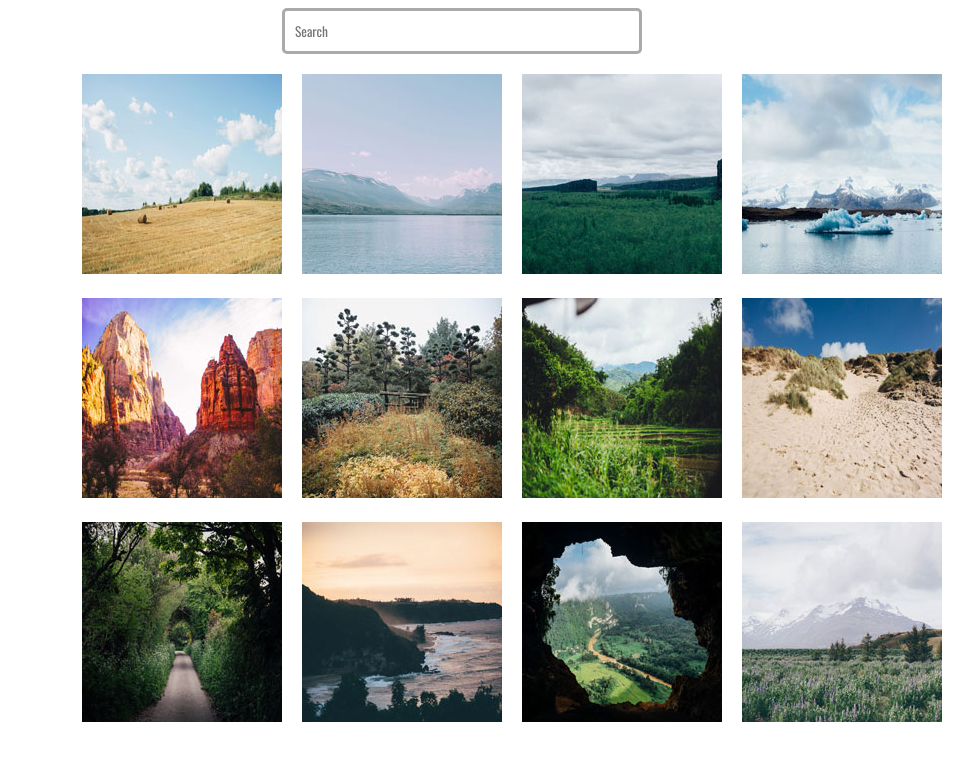
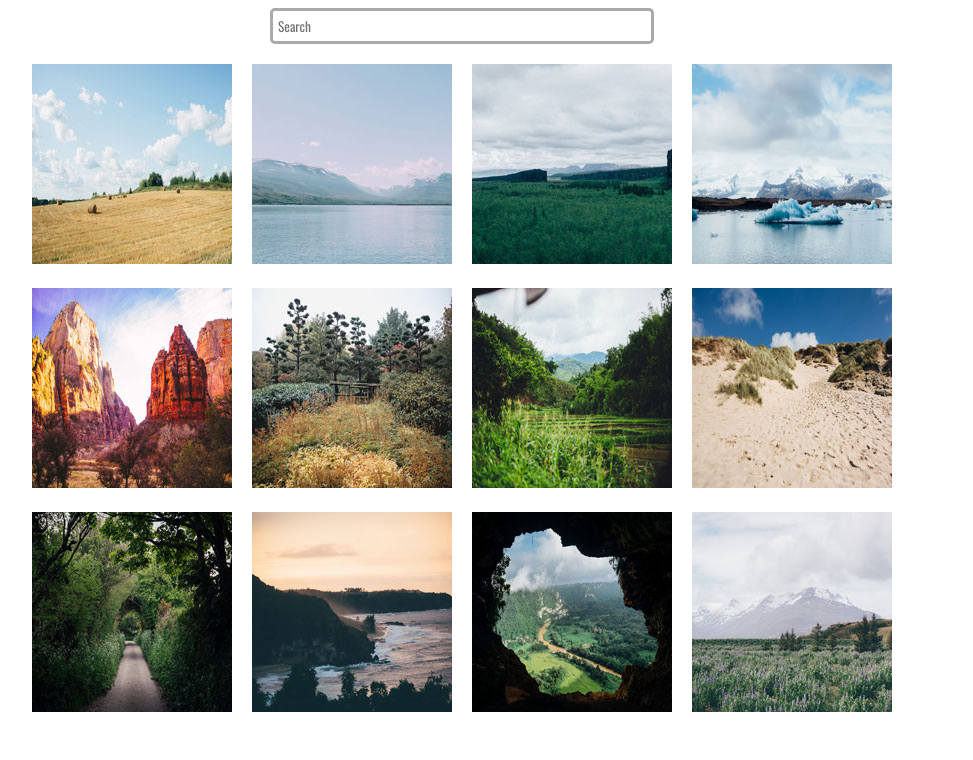
Before and after one commit to RegionalAura444/Interative-Photo-Gallery, a plain HTML site: page index.html in a window 1280 px wide. Shown: the whole page, without its empty margins (178-1151 px from the left). Drawn offline with nearby package versions, Linux system fonts and the light colour scheme.

Commit message:
Changes
Alignment issues fixed

```diff
--- a/css/styles.css
+++ b/css/styles.css
@@ -1,23 +1,30 @@
+
 *{
   box-sizing: border-box;
   text-align: center;
+}
+
+
+.searchbar{
+   display:flex;
+   justify-content: center;
+
 }
 
 #search{
    text-align: left;
    border:solid 3px rgb(170, 170, 170);
    border-radius:5px;
-   width:45vh;
-   padding:10px 10px;
+   padding:5px 5px;
    font-family:Oswald,sans-serif;
+   width:30vw;
 }
 
 .gallery{
    display:grid;
    gap: 20px 20px;
-   grid-template-columns: repeat(4,1fr);
-   grid-auto-columns: minmax(100px, auto);
+   grid-template-columns: repeat(4,200px);
    padding:20px 20px;
-   width:100vh;
-   margin: 0 auto;
+   justify-content: center;
+   align-content: center;
 }
--- a/index.html
+++ b/index.html
@@ -15,15 +15,13 @@
         <main>
 
 
-            <div>
+            <div class="searchbar">
                 <form>
-                    <input type="text" id="search" placeholder="Search">
+                    <input type="search" id="search" placeholder="Search">
                 </form>
             </div>
 
             <div class="gallery">
-
-                <script src="js/searchFilter.js"></script>
 
                 <a href="photos/01.jpg" data-caption="Hay Bales.
                 I love hay bales. Took this snap on a drive through the countryside past some straw fields.
```
